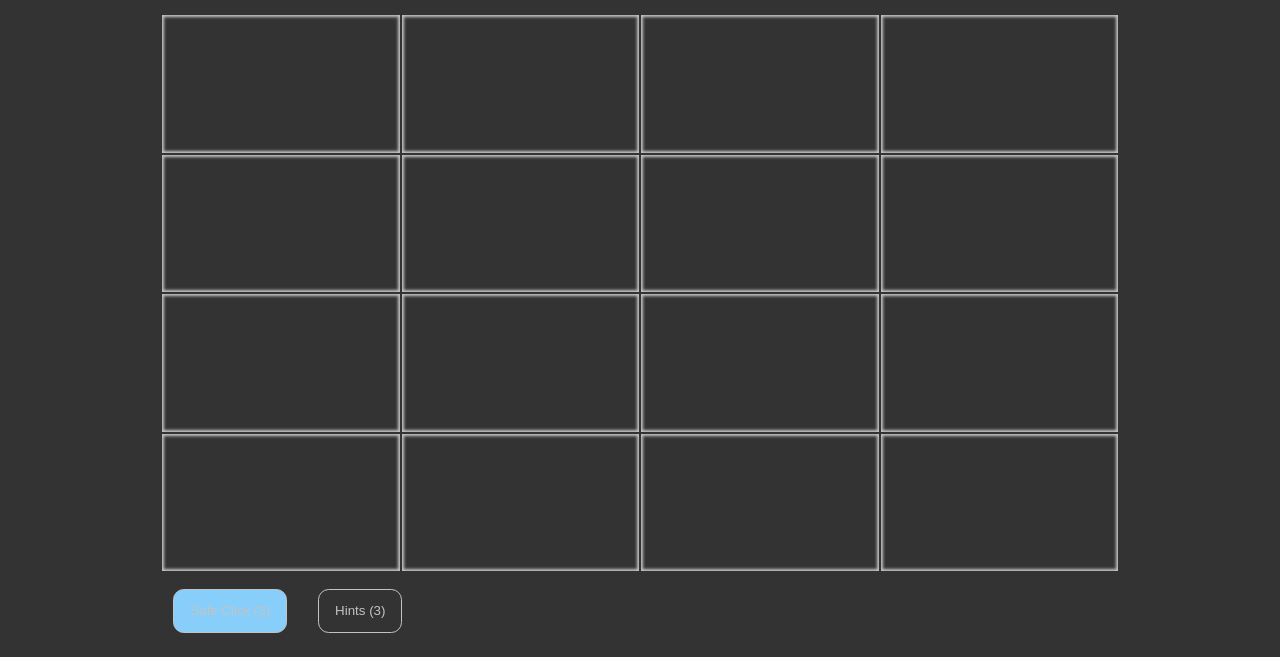
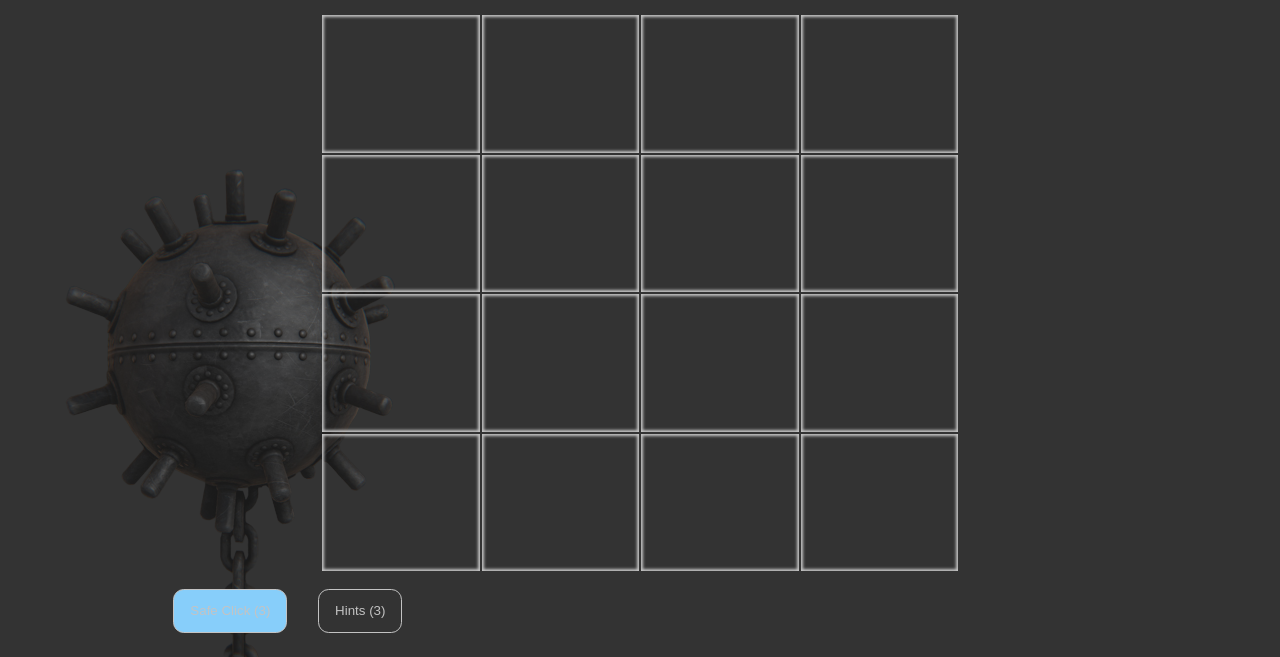
Before and after one commit to tal0311/minesweeper-v2, a plain HTML site: page index.html in a window 1280 px wide. Shown: the part 143-800 px from the top of the page. Drawn offline with Linux system fonts and the light colour scheme.

Commit message:
style and img

```diff
--- a/css/style.css
+++ b/css/style.css
@@ -59,6 +59,10 @@ header {
 
 .info-container > * {
   margin-inline-end: 1em;
+}
+.board-container {
+  width: 50vw;
+  margin: 0 auto;
 }
 table {
   margin: 0 auto;
@@ -129,6 +133,7 @@ dialog[open='true'] {
   padding: 0 2rem;
   border-radius: 1em;
   opacity: 0;
+  border: 1px solid var(--clr1);
 }
 
 .show {
@@ -158,3 +163,10 @@ dialog[open='true'] {
 .actions-container button {
   padding: 1em 1.2em;
 }
+
+.mine-img {
+  position: fixed;
+  bottom: -1rem;
+  z-index: -1;
+  opacity: 0.5;
+}
--- a/index.html
+++ b/index.html
@@ -59,6 +59,12 @@
     <section class="user-msg">
       <h4 class="user-msg-text">user msg</h4>
     </section>
+
+    <img
+      class="mine-img"
+      src="./assets/kasper-vendelbo-raw-removebg-preview.png"
+      alt=""
+    />
     <script src="js/utils.js"></script>
     <script src="js/main.js"></script>
   </body>
--- a/js/main.js
+++ b/js/main.js
@@ -193,7 +193,6 @@ function setHintMode() {
   elBtn.innerText = `Hints (${gGame.hints})`
   gGame.isHintOn && setUserMsg('Click any cell to get the hint')
 }
-
 function setMode() {
   gGame.isDark = !gGame.isDark
   renderViewMode()
@@ -230,7 +229,6 @@ function checkScore() {
     setUserMsg('you have got a new best score')
   }
 }
-
 function loadScores() {
   const score = JSON.parse(localStorage.getItem('score'))
   if (!score || !score[gGame.level]) {
```
Also changed, not shown: assets/kasper-vendelbo-raw-removebg-preview.png (added).
